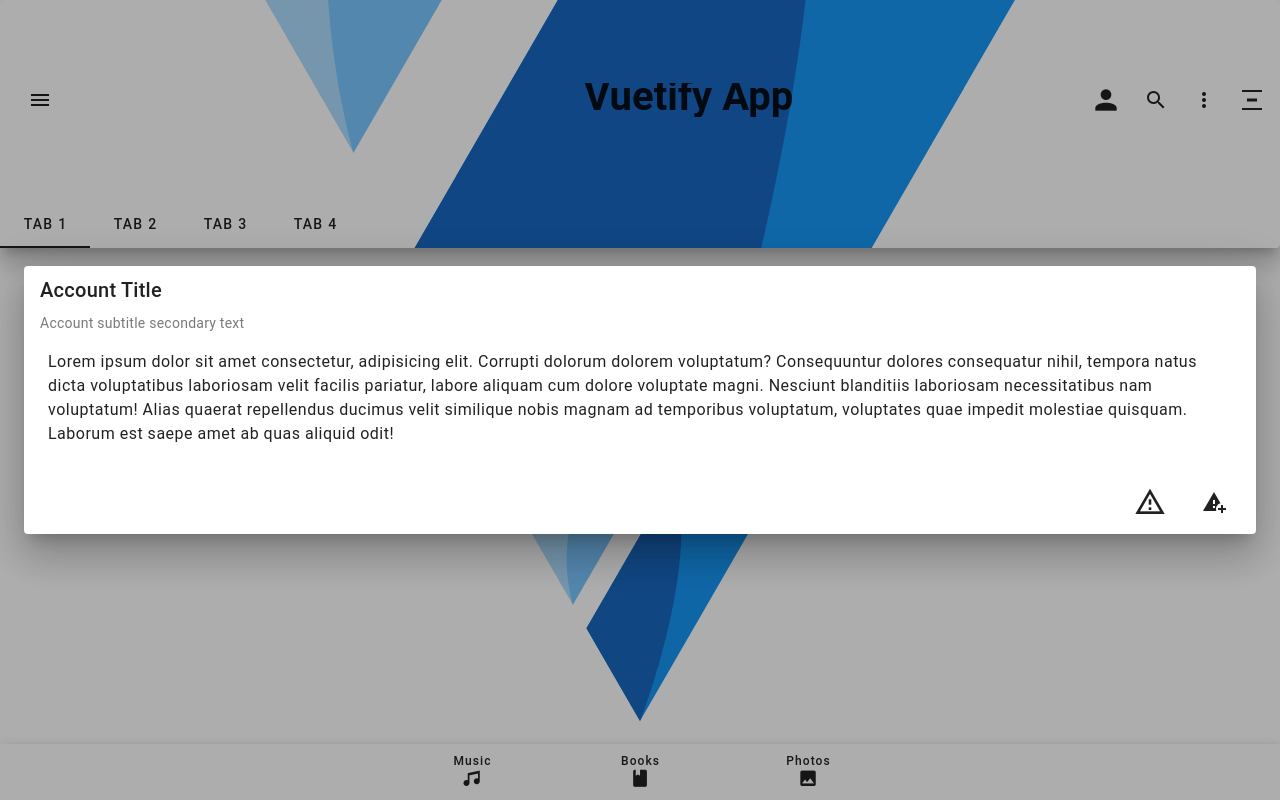
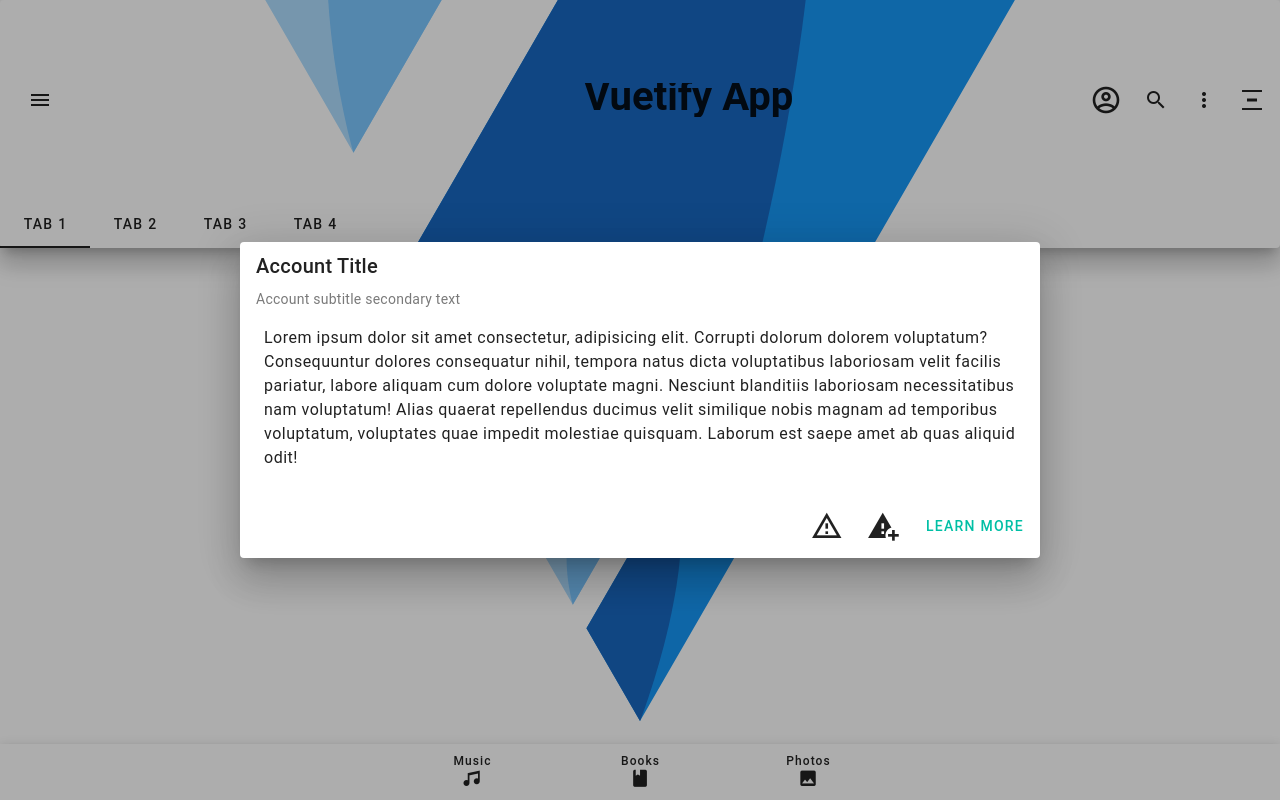
Before and after one commit to Glavyanov/VueJS-Education, a Vue app in the folder Vue3WithVuetify/FirstApp/first-app/: page / in a window 1280 px wide. Both pictures are taken after a click on the button 1108 px from the left and 100 px from the top of the page. Built offline with nearby package versions, Linux system fonts and the light colour scheme.

Commit message:
refactor

```diff
--- a/Vue3WithVuetify/FirstApp/first-app/src/layouts/default/AppBar.vue
+++ b/Vue3WithVuetify/FirstApp/first-app/src/layouts/default/AppBar.vue
@@ -5,25 +5,59 @@
     <v-app-bar-title>
         <h1 style="display: inline-block;">{{ header }}</h1>
     </v-app-bar-title>
-    <v-dialog>
+    <v-dialog width="800">
       <template v-slot:activator="{ props}">
         <v-btn icon v-bind="props">
-          <v-icon class="mr-1" icon="mdi-account" size="x-large"/>
+          <v-icon class="mr-1" icon="mdi-account-circle-outline" size="x-large"/>
         </v-btn>
       </template>
-      <v-card>
+      <v-card width="800">
         <v-card-title><span>Account Title</span></v-card-title>
         <v-card-subtitle><span>Account subtitle secondary text</span></v-card-subtitle>
-        <v-card-text><p>Lorem ipsum dolor sit amet consectetur, adipisicing elit. Corrupti dolorum dolorem voluptatum? Consequuntur dolores consequatur nihil, tempora natus dicta voluptatibus laboriosam velit facilis pariatur, labore aliquam cum dolore voluptate magni.
-        Nesciunt blanditiis laboriosam necessitatibus nam voluptatum! Alias quaerat repellendus ducimus velit similique nobis magnam ad temporibus voluptatum, voluptates quae impedit molestiae quisquam. Laborum est saepe amet ab quas aliquid odit!</p></v-card-text>
+          <v-card-text>
+            <p>Lorem ipsum dolor sit amet consectetur, adipisicing elit. Corrupti dolorum dolorem voluptatum? Consequuntur dolores consequatur nihil, tempora natus dicta voluptatibus laboriosam velit facilis pariatur, labore aliquam cum dolore voluptate magni.
+              Nesciunt blanditiis laboriosam necessitatibus nam voluptatum! Alias quaerat repellendus ducimus velit similique nobis magnam ad temporibus voluptatum, voluptates quae impedit molestiae quisquam. Laborum est saepe amet ab quas aliquid odit!
+            </p>
+          </v-card-text>
         <v-card-actions>
           <v-btn icon >
             <v-icon class="mr-1" icon="mdi-alert-outline" size="x-large"/>
           </v-btn>
-          <v-btn >
-            <v-icon class="mr-1" icon="mdi-alert-plus" size="x-large"/>
+          <v-btn icon>
+            <v-icon class="mr-1" icon="mdi-alert-plus" size="x-large" />
+          </v-btn>
+          <v-btn
+            variant="text"
+            color="teal-accent-4"
+            @click="reveal = true"
+          >
+            Learn More
           </v-btn>
         </v-card-actions>
+        <v-expand-transition>
+          <v-card
+            v-if="reveal"
+            class="v-card--reveal"
+            style="height: 100%;"
+          >
+            <v-card-title><p> Origin</p></v-card-title>
+            <v-card-text>
+              <p>
+                late 16th century (as a noun denoting a place where alms were distributed): from medieval Latin eleemosynarius, from late Latin eleemosyna ‘alms’, from Greek eleēmosunē ‘compassion’
+                late 16th century (as a noun denoting a place where alms were distributed): from medieval Latin eleemosynarius, from late Latin eleemosyna ‘alms’, from Greek eleēmosunē ‘compassion’
+                late 16th century (as a noun denoting a place where alms were distributed): from medieval Latin eleemosynarius, from late Latin eleemosyna ‘alms’, from Greek eleēmosunē ‘compassion’
+              </p>
+            </v-card-text>
+            <v-card-actions class="pt-0">
+              <v-btn
+                variant="text"
+                @click="reveal = false"
+              >
+                Close
+              </v-btn>
+        </v-card-actions>
+      </v-card>
+    </v-expand-transition>
       </v-card>
     </v-dialog>
     <v-btn icon>
@@ -57,6 +91,7 @@
   import { ref } from 'vue';
   const header = ref("Vuetify App");
   const collapse = ref(false);
+  const reveal = ref(false);
 
   const tabs = ref([1, 2, 3, 4]);
 
```
